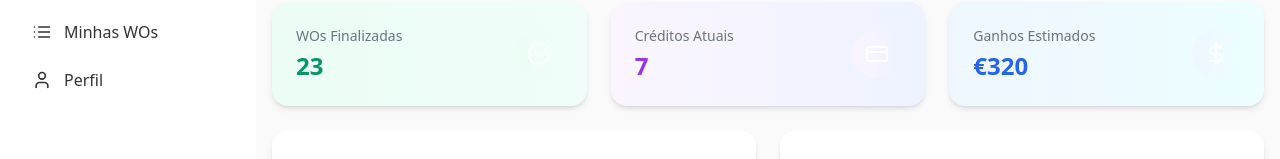
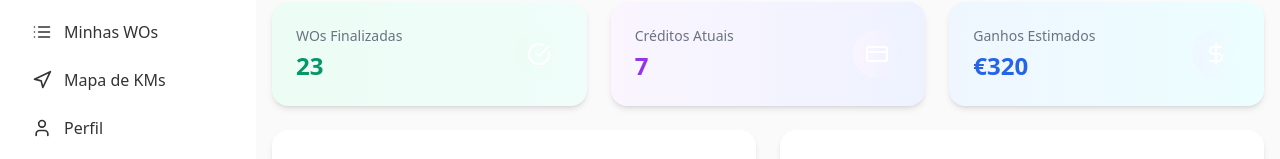
Before and after one commit to lealflavio/Projeto-Geral, a React (Vite) app in the folder dashboard/frontend/: page / in a window 1280 px wide. Both pictures are taken after typing "name@example.com", "Sample123" into the empty fields and a click on the button "Entrar". Shown: the part 204-363 px from the top of the page. Built offline with nearby package versions, Linux system fonts and the light colour scheme.

Commit message:
fix: Adicionar página Mapa de KMs ao menu lateral

```diff
--- a/dashboard/frontend/src/components/Sidebar.jsx
+++ b/dashboard/frontend/src/components/Sidebar.jsx
@@ -9,27 +9,25 @@ import {
   User,
   Menu,
   X,
+  Navigation,
 } from "lucide-react";
-
 const Sidebar = () => {
   const [open, setOpen] = useState(false);
   const location = useLocation();
   const navigate = useNavigate();
-
   const links = [
     { name: "Início", icon: <Home size={20} />, path: "/dashboard" },
     { name: "Créditos", icon: <DollarSign size={20} />, path: "/creditos" },
     { name: "Alocar WO", icon: <List size={20} />, path: "/alocar-wo" },
     { name: "Simulador", icon: <BarChart size={20} />, path: "/simulador" },
     { name: "Minhas WOs", icon: <List size={20} />, path: "/wos" },
+    { name: "Mapa de KMs", icon: <Navigation size={20} />, path: "/mapa-kms" },
     { name: "Perfil", icon: <User size={20} />, path: "/perfil" },
   ];
-
   const logout = () => {
     localStorage.removeItem("authToken");
     navigate("/");
   };
-
   return (
     <>
       {/* Botão mobile de abrir menu */}
@@ -38,7 +36,6 @@ const Sidebar = () => {
           <Menu size={28} className="text-[#333]" />
         </button>
       </div>
-
       {/* Overlay ao abrir menu mobile */}
       {open && (
         <div
@@ -46,7 +43,6 @@ const Sidebar = () => {
           onClick={() => setOpen(false)}
         />
       )}
-
       {/* Sidebar */}
       <aside
         className={`fixed top-0 left-0 z-50 h-full w-64 bg-white shadow-lg transform transition-transform duration-300 ease-in-out ${
@@ -60,7 +56,6 @@ const Sidebar = () => {
             <X size={24} />
           </button>
         </div>
-
         {/* Conteúdo do menu */}
         <div className="flex flex-col h-full">
           <nav className="flex-1 px-4 pt-6 space-y-2 overflow-y-auto">
@@ -80,7 +75,6 @@ const Sidebar = () => {
               </Link>
             ))}
           </nav>
-
           {/* Botão de sair */}
           <div className="px-4 py-4 shrink-0">
             <button
@@ -95,5 +89,4 @@ const Sidebar = () => {
     </>
   );
 };
-
 export default Sidebar;
```
